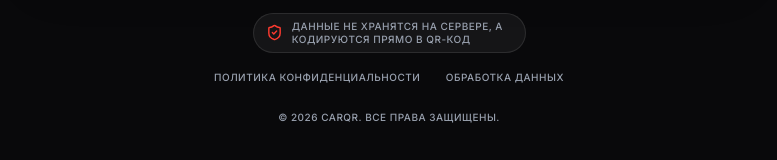
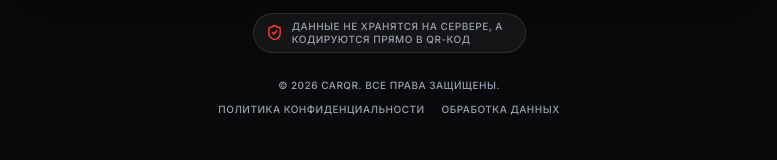
Before and after one commit to Kristine79/Applqrcodegoai, a Next.js app: page /cabinet in a window 1280 px wide. Shown: the part 570-730 px from the top of the page, without its empty margins (251-1028 px from the left). Built offline with nearby package versions, Linux system fonts and the light colour scheme.

Commit message:
feat: Improve footer and favicon
Refactors footer layout across multiple pages to consistently display copyright and privacy links.
Updates metadata to include favicon.ico for better browser compatibility and SEO.

```diff
--- a/app/cabinet/page.tsx
+++ b/app/cabinet/page.tsx
@@ -348,8 +348,10 @@ export default function CabinetPage() {
                 Данные не хранятся на сервере, а кодируются прямо в QR-код
               </span>
             </div>
-
-            <div className="flex flex-wrap justify-center items-center gap-x-6 gap-y-2 text-[10px] font-medium uppercase tracking-wider">
+          </div>
+          <div className="flex flex-col items-center gap-2">
+            <p className="text-[10px] text-tertiary uppercase tracking-wider font-medium">© 2026 CarQR. Все права защищены.</p>
+            <div className="flex flex-wrap justify-center gap-x-4 text-[10px] font-medium uppercase tracking-wider">
               <Link href="/privacy" className="text-tertiary hover:text-secondary transition-colors">
                 Политика конфиденциальности
               </Link>
@@ -358,7 +360,6 @@ export default function CabinetPage() {
               </Link>
             </div>
           </div>
-          <p className="text-[10px] text-tertiary uppercase tracking-wider font-medium">© 2026 CarQR. Все права защищены.</p>
         </footer>
       </div>
     </div>
--- a/app/layout.tsx
+++ b/app/layout.tsx
@@ -19,7 +19,11 @@ export const metadata: Metadata = {
   title: 'CarQR - Apple Glassmorphism Edition',
   description: 'Создание QR-визиток для автомобилей в стиле Apple Glassmorphism',
   icons: {
-    icon: '/logo.png',
+    icon: [
+      { url: '/favicon.ico' },
+      { url: '/logo.png', type: 'image/png' },
+    ],
+    shortcut: '/favicon.ico',
     apple: '/logo.png',
   },
   openGraph: {
--- a/app/order/page.tsx
+++ b/app/order/page.tsx
@@ -378,12 +378,16 @@ export default function OrderPage() {
                 Данные не хранятся на сервере, а кодируются прямо в QR-код
               </span>
             </div>
-
             <div className="flex flex-wrap justify-center items-center gap-x-6 gap-y-2 text-[10px] font-medium uppercase tracking-wider">
               <a href="mailto:info@premiumwebsite.ru" className="flex items-center gap-1.5 text-tertiary hover:text-apple-red transition-colors">
                 <Mail className="w-3.5 h-3.5" />
                 Поддержка
               </a>
+            </div>
+          </div>
+          <div className="flex flex-col items-center gap-2">
+            <p className="text-[10px] text-tertiary uppercase tracking-wider font-medium">© 2026 CarQR. Все права защищены.</p>
+            <div className="flex flex-wrap justify-center gap-x-4 text-[10px] font-medium uppercase tracking-wider">
               <Link href="/privacy" className="text-tertiary hover:text-secondary transition-colors">
                 Политика конфиденциальности
               </Link>
@@ -392,7 +396,6 @@ export default function OrderPage() {
               </Link>
             </div>
           </div>
-          <p className="text-[10px] text-tertiary uppercase tracking-wider font-medium">© 2026 CarQR. Все права защищены.</p>
         </footer>
       </main>
     </div>
--- a/app/page.tsx
+++ b/app/page.tsx
@@ -1592,6 +1592,11 @@ export default function Home() {
                 <Mail className="w-3.5 h-3.5" />
                 Поддержка
               </a>
+            </div>
+          </div>
+          <div className="flex flex-col items-center gap-2">
+            <p className="text-[10px] text-tertiary uppercase tracking-wider font-medium">© 2026 CarQR. Все права защищены.</p>
+            <div className="flex flex-wrap justify-center gap-x-4 text-[10px] font-medium uppercase tracking-wider">
               <Link href="/privacy" className="text-tertiary hover:text-secondary transition-colors">
                 Политика конфиденциальности
               </Link>
@@ -1600,7 +1605,6 @@ export default function Home() {
               </Link>
             </div>
           </div>
-          <p className="text-[10px] text-tertiary uppercase tracking-wider font-medium">© 2026 CarQR. Все права защищены.</p>
         </footer>
       </main>
 
--- a/app/privacy/page.tsx
+++ b/app/privacy/page.tsx
@@ -111,7 +111,17 @@ export default function PrivacyPage() {
               </span>
             </div>
           </div>
-          <p className="text-[10px] text-tertiary uppercase tracking-wider font-medium">© 2026 CarQR. Все права защищены.</p>
+          <div className="flex flex-col items-center gap-2">
+            <p className="text-[10px] text-tertiary uppercase tracking-wider font-medium">© 2026 CarQR. Все права защищены.</p>
+            <div className="flex flex-wrap justify-center gap-x-4 text-[10px] font-medium uppercase tracking-wider">
+              <Link href="/privacy" className="text-tertiary hover:text-secondary transition-colors">
+                Политика конфиденциальности
+              </Link>
+              <Link href="/privacy" className="text-tertiary hover:text-secondary transition-colors">
+                Обработка данных
+              </Link>
+            </div>
+          </div>
         </footer>
       </div>
     </div>
```
Also changed, not shown: 1 other file (tests, documents, lock files or other folders).
